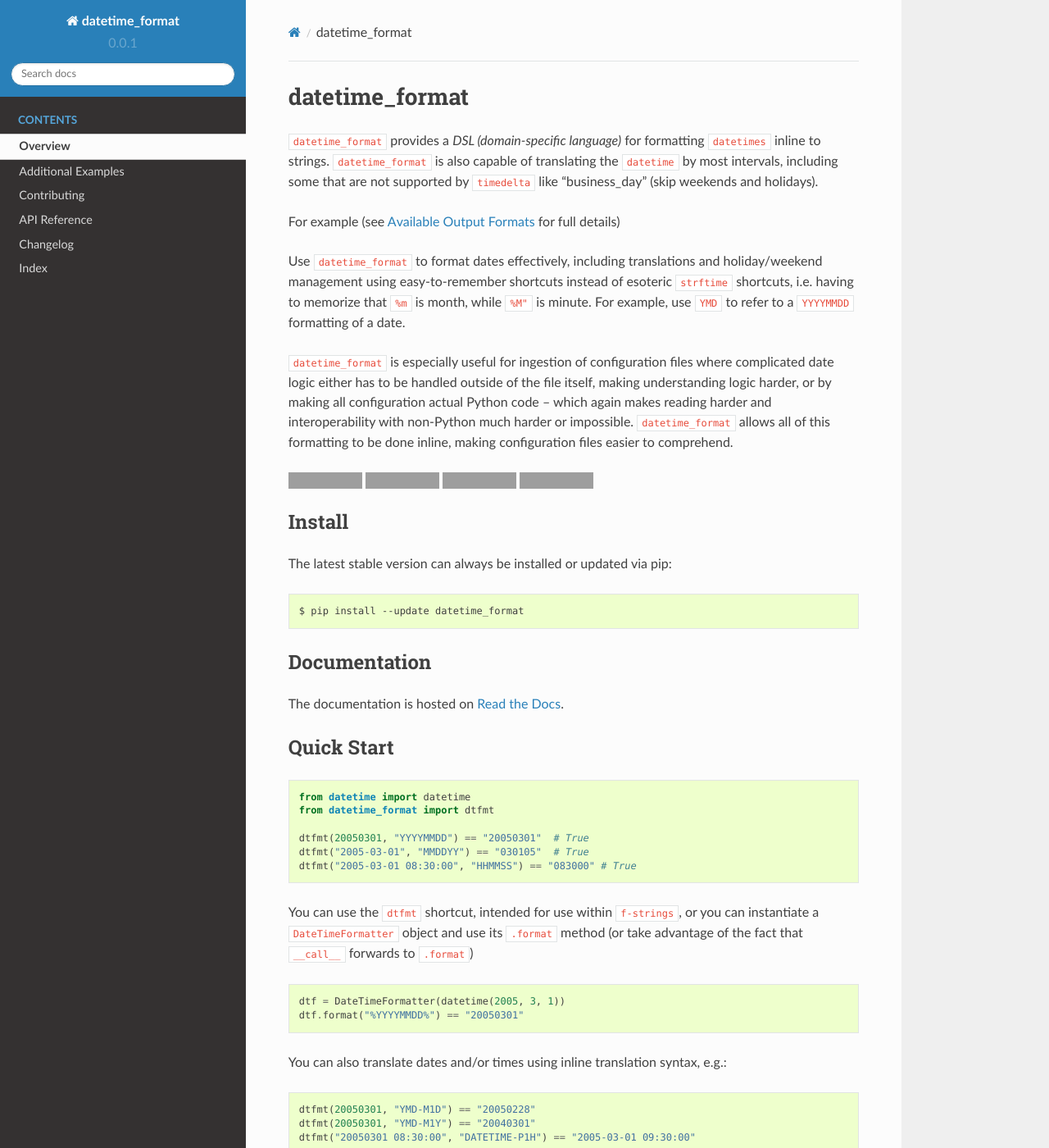
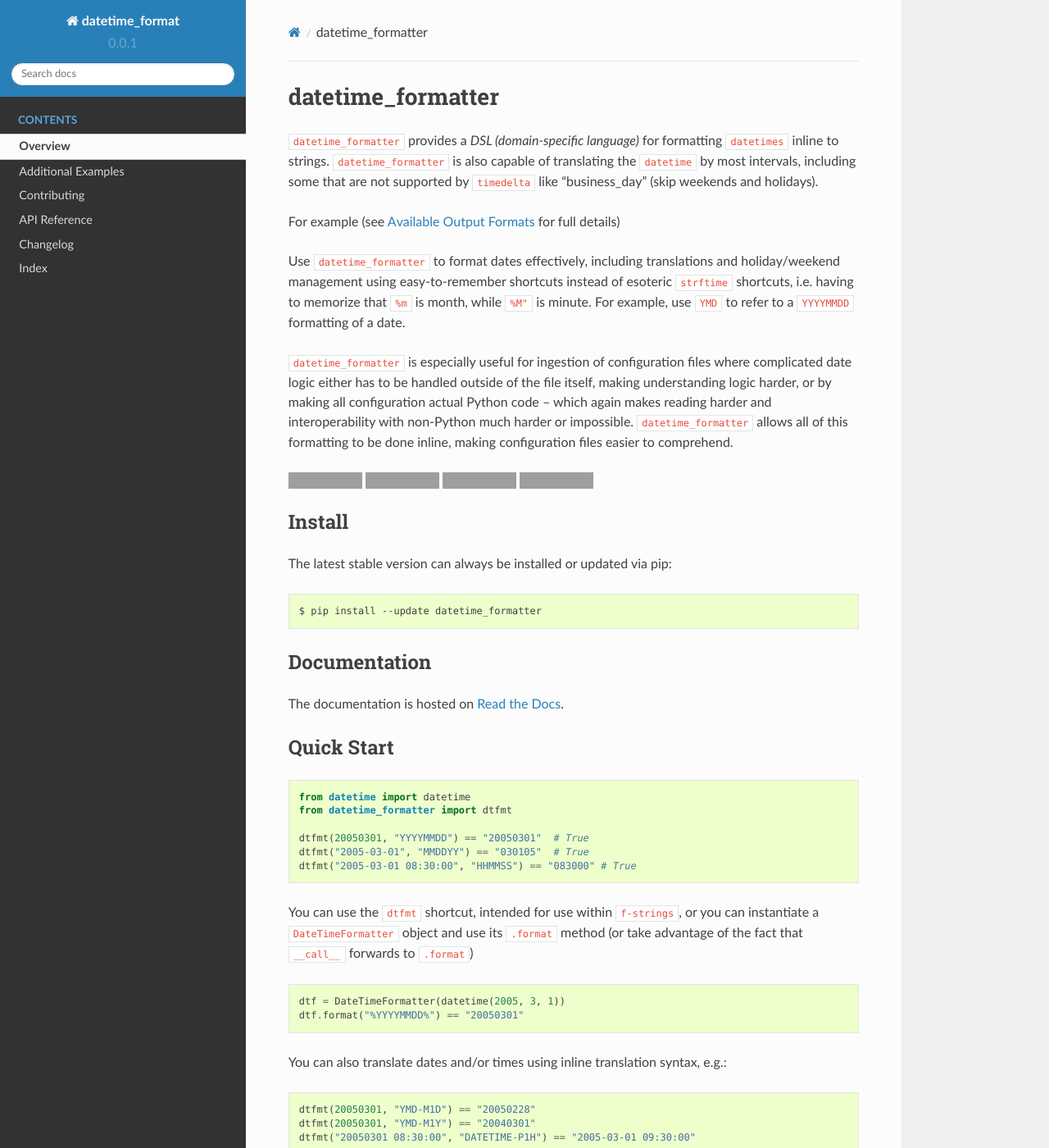
Before and after one commit to nadime/datetime_formatter, a Sphinx documentation site: the page built from docs/source/index.rst, in a window 1280 px wide and 1400 px high. Shown: the whole window at 82% size. Built offline with Sphinx 7.4.7 and the Read the Docs theme 2.0.0, drawn with Linux system fonts in a browser that asks for light colours; the version number is read from the project's files by our own code; some of the changed text lies outside the part shown; grey boxes are pictures that could not be loaded.

Commit message:
move datetime_format -> datetime_formatter because someone made datetime_format on pypi

```diff
--- a/README.rst
+++ b/README.rst
@@ -1,32 +1,32 @@
-===============
-datetime_format
-===============
+==================
+datetime_formatter
+==================
 
-``datetime_format`` provides a *DSL (domain-specific language)* for formatting
-``datetimes`` inline to strings.  ``datetime_format`` is also capable of translating
+``datetime_formatter`` provides a *DSL (domain-specific language)* for formatting
+``datetimes`` inline to strings.  ``datetime_formatter`` is also capable of translating
 the ``datetime`` by most intervals, including some that are not supported by
 ``timedelta`` like "business_day" (skip weekends and holidays).
 
 For example (see `Available Output Formats`_ for full details)
 
-Use ``datetime_format`` to format dates effectively, including translations
+Use ``datetime_formatter`` to format dates effectively, including translations
 and holiday/weekend management using easy-to-remember shortcuts
 instead of esoteric ``strftime`` shortcuts, i.e.
 having to memorize that ``%m`` is month, while ``%M"`` is minute.
 For example, use ``YMD`` to refer to a ``YYYYMMDD`` formatting of a date.
 
-``datetime_format`` is especially useful for ingestion of configuration files
+``datetime_formatter`` is especially useful for ingestion of configuration files
 where complicated date logic either has to be handled outside of the file itself,
 making understanding logic harder, or by making all configuration actual
 Python code -- which again makes reading harder and interoperability with
-non-Python much harder or impossible.  ``datetime_format`` allows all of this
+non-Python much harder or impossible.  ``datetime_formatter`` allows all of this
 formatting to be done inline, making configuration files easier to comprehend.
 
-.. image:: https://github.com/nadime/datetime_format/workflows/Tests/badge.svg
+.. image:: https://github.com/nadime/datetime_formatter/workflows/Tests/badge.svg
     :target: actions
 
-.. image:: https://coveralls.io/repos/github/nadime/datetime_format/badge.svg?branch=main
-    :target: https://coveralls.io/repos/github/nadime/datetime_format/badge.svg?branch=main
+.. image:: https://coveralls.io/repos/github/nadime/datetime_formatter/badge.svg?branch=main
+    :target: https://coveralls.io/repos/github/nadime/datetime_formatter/badge.svg?branch=main
 
 .. .. image:: http://img.shields.io/pypi/v/holidays.svg
     :target: https://pypi.python.org/pypi/holidays
@@ -34,8 +34,8 @@ formatting to be done inline, making configuration files easier to comprehend.
 .. image:: https://img.shields.io/badge/license-MIT-black
     :target: LICENSE
 
-.. image:: https://readthedocs.org/projects/datetime_format/badge/?version=latest
-    :target: https://datetime_format.readthedocs.io/en/latest/?badge=latest
+.. image:: https://readthedocs.org/projects/datetime_formatter/badge/?version=latest
+    :target: https://datetime_formatter.readthedocs.io/en/latest/?badge=latest
     :alt: Documentation Status
 
 
@@ -46,13 +46,13 @@ The latest stable version can always be installed or updated via pip:
 
 .. code-block:: bash
 
-    $ pip install --update datetime_format
+    $ pip install --update datetime_formatter
 
 
 Documentation
 -------------
 
-.. _Read the Docs: https://datetime_format.readthedocs.io/
+.. _Read the Docs: https://datetime_formatter.readthedocs.io/
 
 The documentation is hosted on `Read the Docs`_.
 
@@ -63,7 +63,7 @@ Quick Start
 .. code-block:: python3
 
   from datetime import datetime
-  from datetime_format import dtfmt
+  from datetime_formatter import dtfmt
 
   dtfmt(20050301, "YYYYMMDD") == "20050301"  # True
   dtfmt("2005-03-01", "MMDDYY") == "030105"  # True
@@ -334,7 +334,7 @@ The latest development (beta) version can be installed directly from GitHub:
 
 .. code-block:: bash
 
-    $ pip install --upgrade https://github.com/nadime/datetime_format/tarball/beta
+    $ pip install --upgrade https://github.com/nadime/datetime_formatter/tarball/beta
 
 All new features are always first pushed to beta branch, then released on
 master branch upon official version upgrades.
@@ -343,8 +343,8 @@ master branch upon official version upgrades.
 Contributions
 -------------
 
-.. _Issues: https://github.com/nadime/datetime_format/issues
-.. _pull requests: https://github.com/nadime/datetime_format/pulls
+.. _Issues: https://github.com/nadime/datetime_formatter/issues
+.. _pull requests: https://github.com/nadime/datetime_formatter/pulls
 .. _here: CONTRIBUTING.rst
 
 Issues_ and `pull requests`_ are always welcome.  Please see
--- a/docs/source/api.rst
+++ b/docs/source/api.rst
@@ -1,6 +1,6 @@
 API Reference
 ================
 
-.. autofunction:: datetime_format.dtfmt
-.. autofunction:: datetime_format.dtformat
-.. autoclass:: datetime_format.DateTimeFormatter
+.. autofunction:: datetime_formatter.dtfmt
+.. autofunction:: datetime_formatter.dtformat
+.. autoclass:: datetime_formatter.DateTimeFormatter
--- a/docs/source/conf.py
+++ b/docs/source/conf.py
@@ -25,14 +25,14 @@ from sphinx.writers.html import HTMLTranslator
 import sphinx_rtd_theme  # noqa: F401 'sphinx_rtd_theme' imported but unused
 
 sys.path.insert(0, os.path.abspath("../.."))
-import datetime_format  # noqa: E402 module level import not at top of file
+import datetime_formatter  # noqa: E402 module level import not at top of file
 
 # -- Project information -----------------------------------------------------
 
 project = "datetime_format"
 copyright = str(date.today().year)
 author = "nadime"
-version = datetime_format.__version__
+version = datetime_formatter.__version__
 
 
 # -- General configuration ---------------------------------------------------
--- a/docs/source/examples.rst
+++ b/docs/source/examples.rst
@@ -8,7 +8,7 @@ Simplest example possible
 .. code-block:: python
 
    >>> from datetime import date, datetime, time
-   >>> from datetime_format import dtfmt, DateTimeFormatter
+   >>> from datetime_formatter import dtfmt, DateTimeFormatter
    >>> from dateutil.tz import gettz
    >>> import holidays
    >>>
@@ -24,7 +24,7 @@ Here is a code-built list of all of the possible output formats:
 
 .. code-block:: python
 
-   >>> from datetime_format.__formats import _SUPPORTED_DATETIME_OUTPUT_FORMATS
+   >>> from datetime_formatter.__formats import _SUPPORTED_DATETIME_OUTPUT_FORMATS
    >>>
    >>> dt = datetime(2022, 4, 12, 9, 30, 0, 0, tzinfo=gettz("EDT"))
    >>> for k in _SUPPORTED_DATETIME_OUTPUT_FORMATS.keys():
@@ -98,7 +98,7 @@ All possible translations:
 
 .. code-block:: python
 
-  >>> from datetime_format.__formats import (
+  >>> from datetime_formatter.__formats import (
   ...     _SUPPORTED_TRANSLATION_DIRECTIONS,
   ...     _SUPPORTED_TRANSLATION_SIZES,
   ... )
--- a/docs/source/index.rst
+++ b/docs/source/index.rst
@@ -1,4 +1,4 @@
-.. datetime_format documentation master file, created by
+.. datetime_formatter documentation master file, created by
    sphinx-quickstart on Wed Apr 12 11:36:02 2022.
    You can adapt this file completely to your liking, but it should at least
    contain the root ``toctree`` directive.
--- a/pyproject.toml
+++ b/pyproject.toml
@@ -20,7 +20,7 @@ exclude = '''
 branch = true
 omit = [
   'setup.py',
-  'datetime_format/__init__.py',
+  'datetime_formatter/__init__.py',
   'tests/*',
   'tests.py',
 # comment the above line if you want to see if all tests did run
--- a/setup.py
+++ b/setup.py
@@ -1,5 +1,5 @@
-#  datetime_format
-#  ---------------
+#  datetime_formatter
+#  ------------------
 #  A niche module that provides ways to format and translate datetimes
 #  within strings, without having to remember
 #
```
Also changed, not shown: CONTRIBUTING.rst (+7 -7 lines), setup.cfg (+5 -5 lines), 4 other files.
